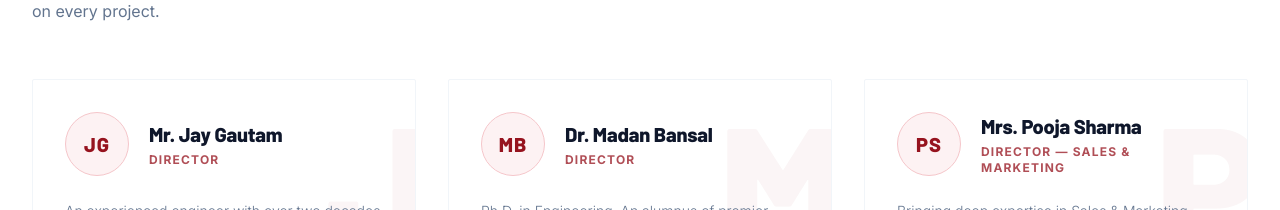
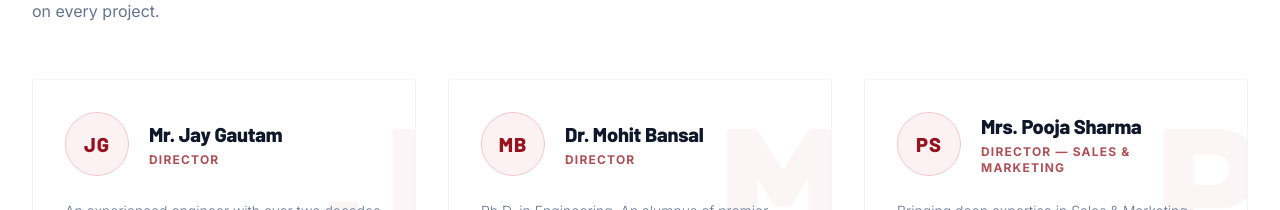
Before and after one commit to Kridha-Engineering-Services/KridhaWebsite, a React (Vite) app: page / in a window 1280 px wide. Shown: the part 3080-3290 px from the top of the page. Built offline with nearby package versions, Linux system fonts and the light colour scheme.

Commit message:
Navbar change

```diff
--- a/src/components/Leadership.jsx
+++ b/src/components/Leadership.jsx
@@ -9,7 +9,7 @@ const LEADERS = [
   {
     id: 'mb',
     initials: 'MB',
-    name: 'Dr. Madan Bansal',
+    name: 'Dr. Mohit Bansal',
     designation: 'Director',
     bio: 'Ph.D. in Engineering. An alumnus of premier institutions, contributing advanced technical knowledge, research-driven approach, and strategic vision to strengthen engineering excellence.',
   },
```
